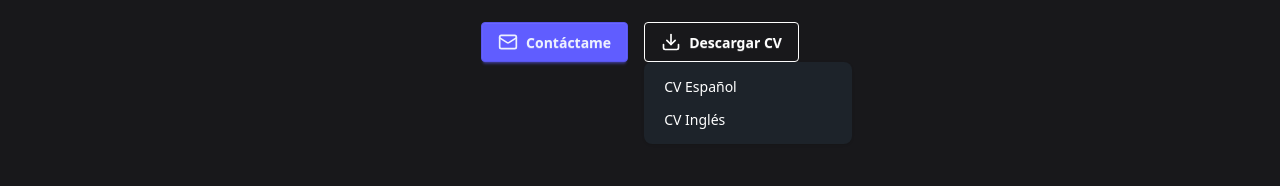
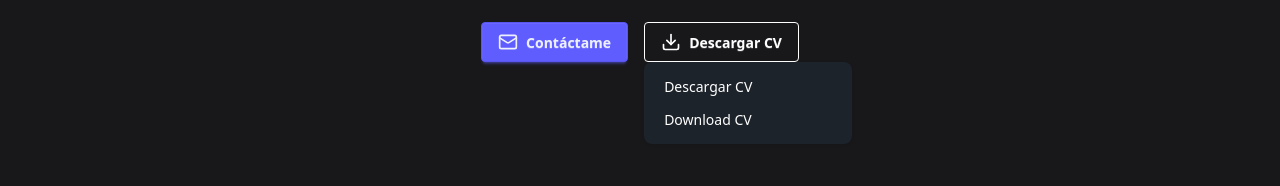
Before and after one commit to ezequiel-arevalo/portfolio, a React (Vite) app: page / in a window 1280 px wide. Both pictures are taken after a click on the button "Descargar CV". Shown: the part 587-773 px from the top of the page. Built offline with nearby package versions, Linux system fonts and the light colour scheme.

Commit message:
hotfix: add pdf files!

```diff
--- a/src/pages/home/components/HeroSection.jsx
+++ b/src/pages/home/components/HeroSection.jsx
@@ -42,8 +42,16 @@ const HeroSection = () => {
               className="dropdown-content menu bg-base-100 rounded-box z-1 w-52 p-2 shadow-sm"
               role="menu"
             >
-              <li role="menuitem"><a href="/cv-es.pdf">CV Español</a></li>
-              <li role="menuitem"><a href="/cv-en.pdf">CV Inglés</a></li>
+              <li role="menuitem">
+                <a href="/pdf/es/Arevalo_Ezequiel.pdf" download="Arevalo_Ezequiel.pdf" type="application/pdf" rel="noopener noreferrer">
+                  Descargar CV
+                </a>
+              </li>
+              <li role="menuitem">
+                <a href="/pdf/en/Arevalo_Ezequiel.pdf" download="Arevalo_Ezequiel.pdf" type="application/pdf" rel="noopener noreferrer">
+                  Download CV
+                </a>
+              </li>
             </ul>
           </div>
         </div>
```
Also changed, not shown: 2 other files (tests, documents, lock files or other folders).
